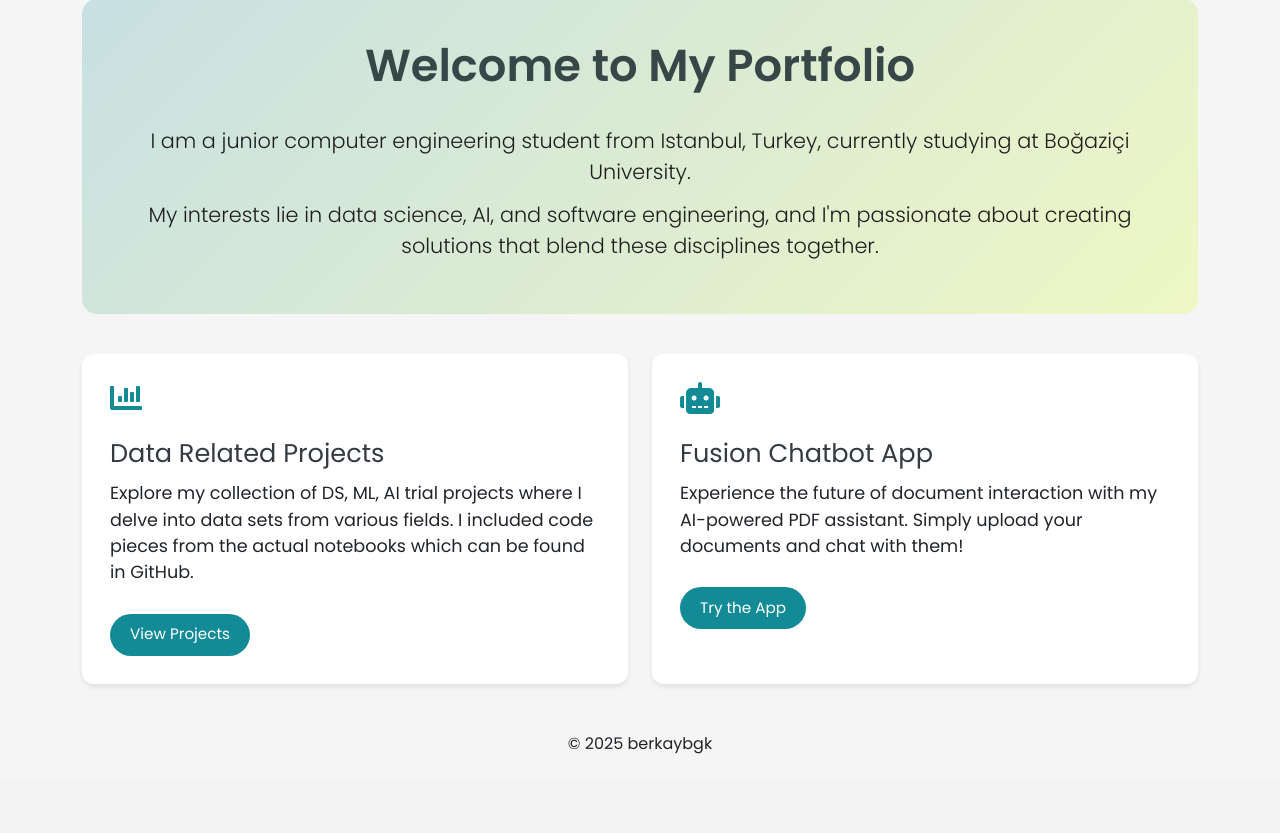
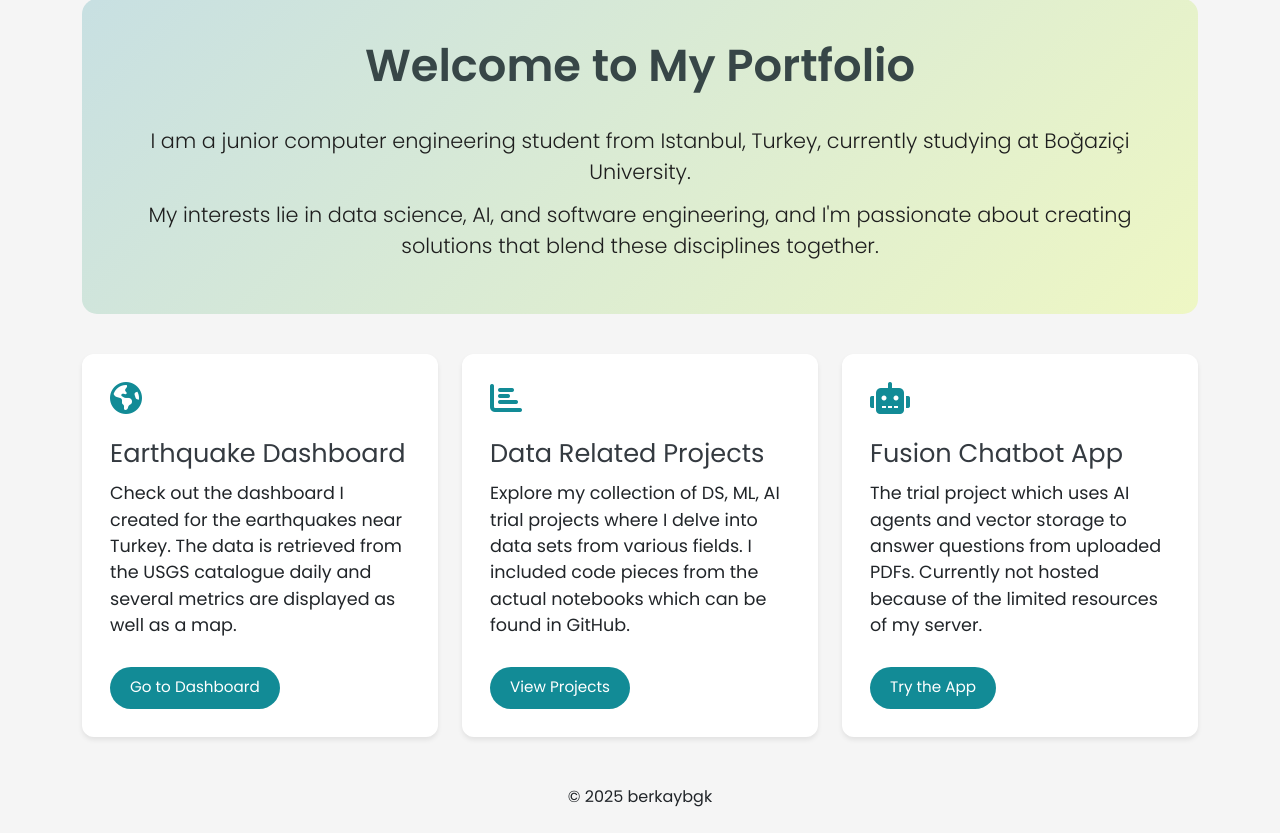
Before and after one commit to berkaybgk/portfolio, a Django app: page / in a window 1280 px wide. Shown: the part 111-944 px from the top of the page. Before the commit the page ends 865 px from the top, so only its background shows below. Run offline with Django 5.2, Linux system fonts and the light colour scheme.

Commit message:
earthquake dashboard integrated

```diff
--- a/portfolio/eq_dashboard/templates/eq_dashboard/components/_filters.html
+++ b/portfolio/eq_dashboard/templates/eq_dashboard/components/_filters.html
@@ -1,4 +1,3 @@
-<!-- templates/eq_dashboard/components/_filters.html -->
 <div class="card">
     <div class="card-body">
         <div class="row">
--- a/portfolio/eq_dashboard/templates/eq_dashboard/components/_map.html
+++ b/portfolio/eq_dashboard/templates/eq_dashboard/components/_map.html
@@ -1,4 +1,3 @@
-<!-- templates/eq_dashboard/components/_map.html -->
 <div class="card h-100">
     <div class="card-header">
         <h5 class="card-title mb-0">Earthquake Map</h5>
--- a/portfolio/eq_dashboard/templates/eq_dashboard/components/_statistics.html
+++ b/portfolio/eq_dashboard/templates/eq_dashboard/components/_statistics.html
@@ -1,4 +1,3 @@
-<!-- templates/eq_dashboard/components/_statistics.html -->
 <div class="card h-100">
     <div class="card-header">
         <h5 class="card-title mb-0">Statistics</h5>
--- a/portfolio/eq_dashboard/templates/eq_dashboard/dashboard.html
+++ b/portfolio/eq_dashboard/templates/eq_dashboard/dashboard.html
@@ -1,5 +1,7 @@
 {% extends "base.html" %}
 {% load static %}
+
+{% block body_class %}earthquake-dashboard{% endblock %}
 
 {% block content %}
 <div class="dashboard-container">
@@ -29,7 +31,7 @@
     </div>
 
     <!-- Frequency Chart Row -->
-    <div class="content-card mb-4">
+    <div class="content-card mb-4" style="border: 3px solid #128b96">
         <h3 class="section-title">Earthquake Frequency</h3>
         <div class="frequency-chart-container">
             <canvas id="earthquakeChart"></canvas>
@@ -68,6 +70,7 @@
         </div>
 
     </div>
+
 </div>
 {% endblock %}
 
--- a/portfolio/eq_dashboard/urls.py
+++ b/portfolio/eq_dashboard/urls.py
@@ -3,5 +3,5 @@ from .views import EarthquakeDashboardView, EarthquakeDataAPI
 
 urlpatterns = [
     path('eq-dashboard/', EarthquakeDashboardView.as_view(), name='eq_dashboard'),
-    path('eq-dashboard/api/data/', EarthquakeDataAPI.as_view(), name='eq_dashboard'),
+    path('eq-dashboard/api/data/', EarthquakeDataAPI.as_view(), name='eq_dashboard_api'),
 ]
--- a/portfolio/website/templates/base.html
+++ b/portfolio/website/templates/base.html
@@ -12,7 +12,7 @@
     <!-- Bootstrap JS -->
     <script src="https://cdn.jsdelivr.net/npm/bootstrap@5.3.0/dist/js/bootstrap.bundle.min.js"></script>
     <!-- Font Awesome -->
-    <link rel="stylesheet" href="https://cdnjs.cloudflare.com/ajax/libs/font-awesome/5.15.4/css/all.min.css">
+    <link rel="stylesheet" href="https://cdnjs.cloudflare.com/ajax/libs/font-awesome/6.0.0-beta3/css/all.min.css">
     <!-- Favicon -->
     <link rel="icon" href="{% static 'favicon.ico' %}" type="image/x-icon">
 
@@ -102,7 +102,7 @@
         }
     </style>
 </head>
-<body>
+<body class="{% block body_class %}{% endblock %}">
     <!-- Navbar -->
     <nav class="navbar navbar-expand-lg navbar-custom">
         <div class="container">
--- a/portfolio/website/templates/website/index.html
+++ b/portfolio/website/templates/website/index.html
@@ -110,6 +110,13 @@
 
 <div class="projects-grid">
     <div class="project-card" data-aos="fade-up">
+        <p class="fas fa-earth section-icon" style="margin-bottom: 1.5rem"></p>
+        <h2 class="section-title">Earthquake Dashboard</h2>
+        <p style="font-size: 1.1rem">Check out the dashboard I created for the earthquakes near Turkey. The data is retrieved from the USGS catalogue daily and several metrics are displayed as well as a map.</p>
+        <a class="btn-custom" href="{% url 'eq_dashboard' %}">Go to Dashboard</a>
+    </div>
+
+    <div class="project-card" data-aos="fade-up">
         <p class="fas fa-chart-bar section-icon" style="margin-bottom: 1.5rem"></p>
         <h2 class="section-title">Data Related Projects</h2>
         <p style="font-size: 1.1rem">Explore my collection of DS, ML, AI trial projects where I delve into data sets from various fields. I included code pieces from the actual notebooks which can be found in GitHub.</p>
@@ -119,7 +126,7 @@
     <div class="project-card" data-aos="fade-up" data-aos-delay="100">
         <p class="fas fa-robot section-icon" style="margin-bottom: 1.5rem"></p>
         <h2 class="section-title">Fusion Chatbot App</h2>
-        <p style="font-size: 1.1rem">Experience the future of document interaction with my AI-powered PDF assistant. Simply upload your documents and chat with them!</p>
+        <p style="font-size: 1.1rem">The trial project which uses AI agents and vector storage to answer questions from uploaded PDFs. Currently not hosted because of the limited resources of my server.</p>
         <a class="btn-custom" href="{% url 'fusion' %}">Try the App</a>
     </div>
 </div>
```
Also changed, not shown: portfolio/eq_dashboard/static/eq_dashboard/css/dashboard/styles.css (+14 -8 lines).
